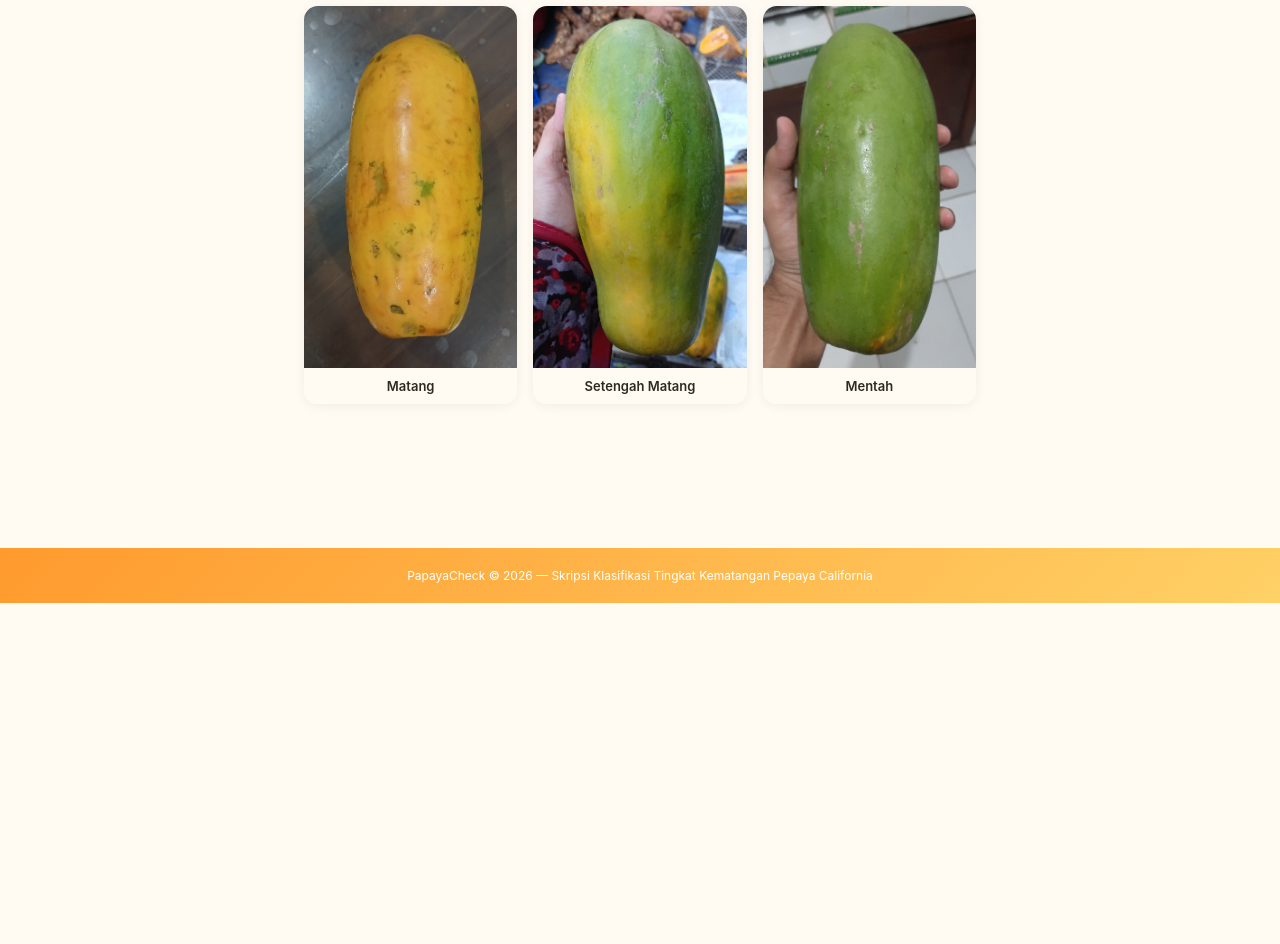
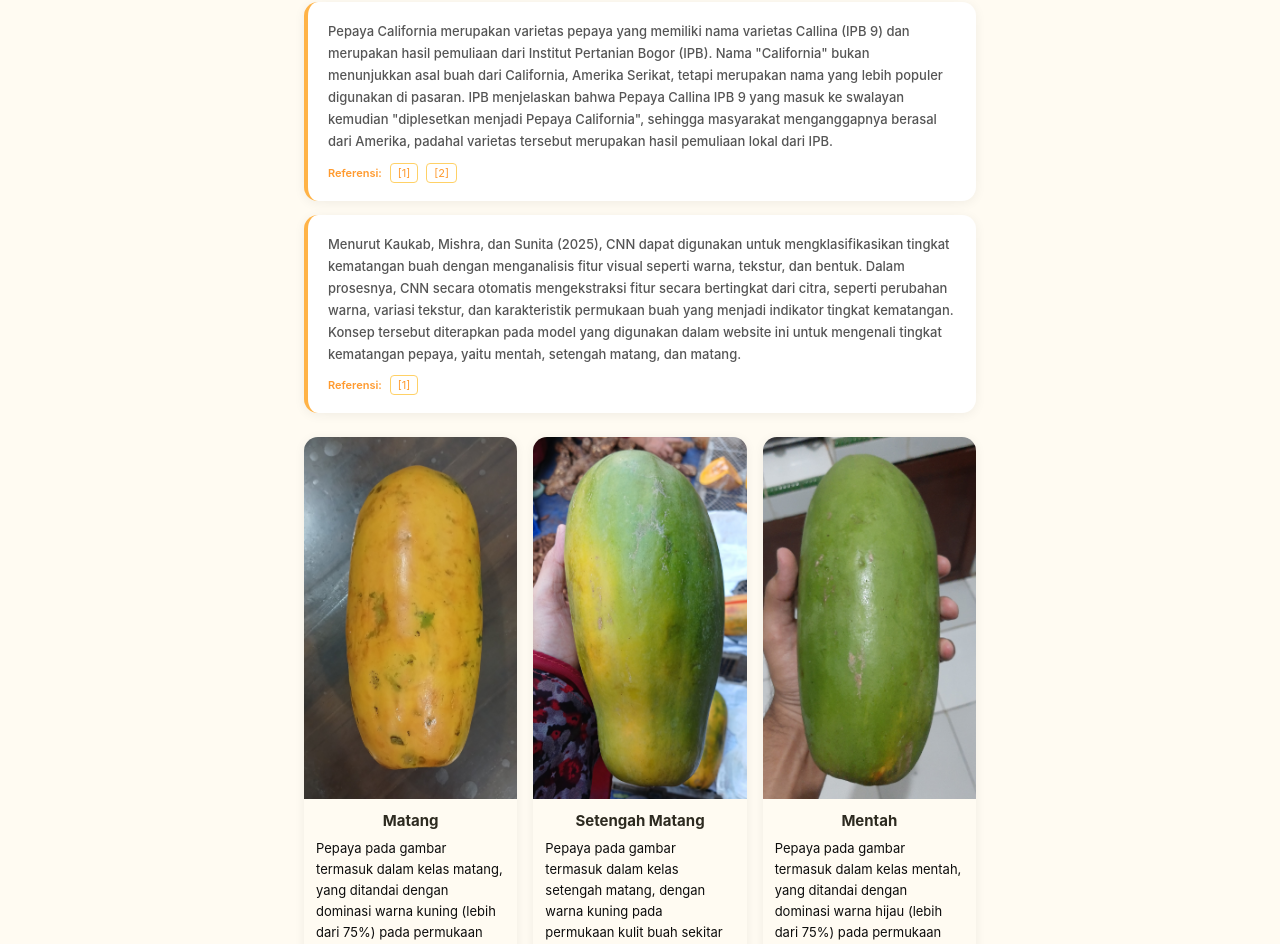
Before and after one commit to ridhwansyah/papaya-check-frontend, a React (Create React App) app: page /galeri in a window 1280 px wide. Shown: the part 197-1141 px from the top of the page. Before the commit the page ends 800 px from the top, so only its background shows below. Built offline with nearby package versions, Linux system fonts and the light colour scheme; no server answers; sample sign-in values are in the browser's storage.

Commit message:
update galeri dan hasil klasifikasi

```diff
--- a/src/pages/App.css
+++ b/src/pages/App.css
@@ -443,3 +443,51 @@ body {
 .btn-beranda:hover {
   background: #FFE8A0;
 }
+
+/* RESULT DESC */
+.result-desc-text {
+  font-size: 13px;
+  font-weight: 500;
+  color: #555;
+  text-align: left;
+  margin-bottom: 8px;
+  line-height: 1.7;
+}
+
+/* REFERENSI */
+.result-referensi {
+  display: flex;
+  align-items: center;
+  gap: 8px;
+  margin-bottom: 0;
+  justify-content: flex-start;
+}
+
+.result-referensi-label {
+  font-size: 11px;
+  font-weight: 600;
+  color: #FF9A2E;
+}
+
+.result-referensi-link {
+  font-size: 11px;
+  color: #FF9A2E;
+  text-decoration: none;
+  border: 1px solid #FFD166;
+  border-radius: 4px;
+  padding: 2px 7px;
+  transition: background 0.2s;
+}
+
+.result-referensi-link:hover {
+  background: #FFF8E7;
+}
+
+/* BUNGKUSAN DESC + REFERENSI */
+.result-desc-box {
+  background: #F9F5EC;
+  border-radius: 10px;
+  padding: 14px 16px;
+  margin-bottom: 16px;
+  text-align: left;
+}
--- a/src/pages/Galeri.css
+++ b/src/pages/Galeri.css
@@ -47,9 +47,61 @@
 .galeri-desc {
   font-size: 13px;
   color: #999;
+  margin-bottom: 20px;
+}
+
+/* INFO CARDS */
+.galeri-info-list {
+  display: flex;
+  flex-direction: column;
+  gap: 14px;
   margin-bottom: 24px;
 }
 
+.galeri-info-card {
+  background: #fff;
+  border-radius: 14px;
+  padding: 18px 20px;
+  box-shadow: 0 2px 12px rgba(0,0,0,0.06);
+  border-left: 4px solid #FFB347;
+}
+
+.galeri-info-text {
+  font-size: 13px;
+  color: #555;
+  line-height: 1.7;
+  margin-bottom: 10px;
+  font-weight: 500;
+}
+
+.galeri-info-refs {
+  display: flex;
+  align-items: center;
+  gap: 8px;
+  flex-wrap: wrap;
+}
+
+.galeri-info-ref-label {
+  font-size: 11px;
+  font-weight: 600;
+  color: #FF9A2E;
+}
+
+.galeri-info-ref-link {
+  font-size: 11px;
+  color: #FF9A2E;
+  text-decoration: none;
+  border: 1px solid #FFD166;
+  border-radius: 4px;
+  padding: 2px 7px;
+  transition: background 0.2s;
+}
+
+.galeri-info-ref-link:hover {
+  background: #FFF8E7;
+}
+
+/* GALERI GRID */
 .galeri-grid {
   display: grid;
   grid-template-columns: repeat(3, 1fr);
@@ -72,13 +124,28 @@
   display: block;
 }
 
+.galeri-card-info {
+  padding: 12px;
+  background: #FFFBF2;
+  flex: 1;
+  display: flex;
+  flex-direction: column;
+  gap: 8px;
+}
+
 .galeri-label {
   text-align: center;
+  font-size: 15px;
+  font-weight: 700;
+  color: #2D2A20;
+}
+
+.galeri-card-desc {
   font-size: 13px;
-  font-weight: 600;
-  color: #2D2A20;
-  padding: 10px 8px;
-  background: #FFFBF2;
+  color: #0d0d0d;
+  font-weight: 400;
+  line-height: 1.6;
+  text-align: left;
 }
 
 /* RESPONSIVE */
@@ -102,6 +169,10 @@
   .galeri-title {
     font-size: 17px;
   }
+
+  .galeri-info-card {
+    padding: 14px 16px;
+  }
 }
 
 @media (max-width: 360px) {
--- a/src/pages/Galeri.js
+++ b/src/pages/Galeri.js
@@ -6,9 +6,39 @@ import imgMentah from '../assets/mentah.jpg';
 import './Galeri.css';
 
 const GALERI_DATA = [
-  { label: 'Matang', img: imgMatang },
-  { label: 'Setengah Matang', img: imgSetengahMatang },
-  { label: 'Mentah', img: imgMentah },
+  {
+    label: 'Matang',
+    img: imgMatang,
+    desc: 'Pepaya pada gambar termasuk dalam kelas matang, yang ditandai dengan dominasi warna kuning (lebih dari 75%) pada permukaan kulit buah.',
+  },
+  {
+    label: 'Setengah Matang',
+    img: imgSetengahMatang,
+    desc: 'Pepaya pada gambar termasuk dalam kelas setengah matang, dengan warna kuning pada permukaan kulit buah sekitar 25–74%.',
+  },
+  {
+    label: 'Mentah',
+    img: imgMentah,
+    desc: 'Pepaya pada gambar termasuk dalam kelas mentah, yang ditandai dengan dominasi warna hijau (lebih dari 75%) pada permukaan kulit buah.',
+  },
+];
+
+const INFO_CARDS = [
+  {
+    id: 'info1',
+    content: 'Pepaya California merupakan varietas pepaya yang memiliki nama varietas Callina (IPB 9) dan merupakan hasil pemuliaan dari Institut Pertanian Bogor (IPB). Nama "California" bukan menunjukkan asal buah dari California, Amerika Serikat, tetapi merupakan nama yang lebih populer digunakan di pasaran. IPB menjelaskan bahwa Pepaya Callina IPB 9 yang masuk ke swalayan kemudian "diplesetkan menjadi Pepaya California", sehingga masyarakat menganggapnya berasal dari Amerika, padahal varietas tersebut merupakan hasil pemuliaan lokal dari IPB.',
+    refs: [
+      { label: '[1]', url: 'https://www.ipb.ac.id/news/index/2011/03/hatta-radjasa-cicipi-callina-02b9b55102f4d64a5b2eaa6a710390db/' },
+      { label: '[2]', url: 'https://www.ipb.ac.id/news/index/2010/10/peluncuran-varietas-baru-ipb-sekaligus-curhat-petani-e37601af38eea630845dcdd1276a47d8/' },
+    ],
+  },
+  {
+    id: 'info2',
+    content: 'Menurut Kaukab, Mishra, dan Sunita (2025), CNN dapat digunakan untuk mengklasifikasikan tingkat kematangan buah dengan menganalisis fitur visual seperti warna, tekstur, dan bentuk. Dalam prosesnya, CNN secara otomatis mengekstraksi fitur secara bertingkat dari citra, seperti perubahan warna, variasi tekstur, dan karakteristik permukaan buah yang menjadi indikator tingkat kematangan. Konsep tersebut diterapkan pada model yang digunakan dalam website ini untuk mengenali tingkat kematangan pepaya, yaitu mentah, setengah matang, dan matang.',
+    refs: [
+      { label: '[1]', url: 'https://www.researchgate.net/publication/403803029_Application_of_Convolutional_Neural_Networks_for_Ripeness_Classification_of_Fruits' },
+    ],
+  },
 ];
 
 function Galeri() {
@@ -25,11 +55,37 @@ function Galeri() {
         </div>
         <p className="galeri-desc">Contoh tampilan pepaya California berdasarkan tingkat kematangan</p>
 
+        {/* INFO CARDS */}
+        <div className="galeri-info-list">
+          {INFO_CARDS.map((info) => (
+            <div key={info.id} className="galeri-info-card">
+              <p className="galeri-info-text">{info.content}</p>
+              <div className="galeri-info-refs">
+                <span className="galeri-info-ref-label">Referensi:</span>
+                {info.refs.map((ref) => (
+                  <a key={ref.url} href={ref.url} target="_blank" rel="noreferrer" className="galeri-info-ref-link">
+                    {ref.label}
+                  </a>
+                ))}
+              </div>
+            </div>
+          ))}
+        </div>
+
+        {/* GALERI GRID */}
         <div className="galeri-grid">
           {GALERI_DATA.map((item) => (
             <div key={item.label} className="galeri-card">
               <img src={item.img} alt={item.label} className="galeri-img" />
-              <p className="galeri-label">{item.label}</p>
+              <div className="galeri-card-info">
+                <p className="galeri-label">{item.label}</p>
+                <p className="galeri-card-desc">{item.desc}</p>
+                <div className="galeri-info-refs">
+                  <span className="galeri-info-ref-label">Referensi:</span>
+                  <a href="https://repositori.uma.ac.id/jspui/bitstream/123456789/20291/1/178220009-%20Ahmad%20Daman%20Huri%20Rangkuti%20Fulltext.pdf" target="_blank" rel="noreferrer" className="galeri-info-ref-link">[1]</a>
+                  <a href="https://journal.ipb.ac.id/jurnalagronomi/article/view/1678" target="_blank" rel="noreferrer" className="galeri-info-ref-link">[2]</a>
+                </div>
+              </div>
             </div>
           ))}
         </div>
--- a/src/pages/Klasifikasi.js
+++ b/src/pages/Klasifikasi.js
@@ -7,10 +7,22 @@ import { db } from '../firebase';
 import { collection, addDoc, serverTimestamp } from 'firebase/firestore';
 
 const CLASS_LABELS = {
-  matang: { label: 'Matang' },
-  mentah: { label: 'Mentah' },
-  setengah_matang: { label: 'Setengah Matang' },
-  bukan_pepaya: { label: 'Bukan Pepaya' },
+  matang: {
+    label: 'Matang',
+    desc: 'Pepaya pada gambar termasuk dalam kelas matang, yang ditandai dengan dominasi warna kuning (lebih dari 75%) pada permukaan kulit buah.',
+  },
+  mentah: {
+    label: 'Mentah',
+    desc: 'Pepaya pada gambar termasuk dalam kelas mentah, yang ditandai dengan dominasi warna hijau (lebih dari 75%) pada permukaan kulit buah.',
+  },
+  setengah_matang: {
+    label: 'Setengah Matang',
+    desc: 'Pepaya pada gambar termasuk dalam kelas setengah matang, dengan warna kuning pada permukaan kulit buah sekitar 25–74%.',
+  },
+  bukan_pepaya: {
+    label: 'Bukan Pepaya',
+    desc: null,
+  },
 };
 
 const ALLOWED_TYPES = ['image/jpeg', 'image/jpg', 'image/png', 'image/webp'];
@@ -238,6 +250,20 @@ function Klasifikasi() {
         {result && info && (
           <div className={`result-card result-${result.kelas}`}>
             <h2 className="result-label">{info.label}</h2>
+{(info.desc || result.kelas !== 'bukan_pepaya') && (
+  <div className="result-desc-box">
+    {info.desc && (
+      <p className="result-desc-text">{info.desc}</p>
+    )}
+    {result.kelas !== 'bukan_pepaya' && (
+      <div className="result-referensi">
+        <span className="result-referensi-label">Referensi:</span>
+        <a href="https://repositori.uma.ac.id/jspui/bitstream/123456789/20291/1/178220009-%20Ahmad%20Daman%20Huri%20Rangkuti%20Fulltext.pdf" target="_blank" rel="noreferrer" className="result-referensi-link">[1]</a>
+        <a href="https://journal.ipb.ac.id/jurnalagronomi/article/view/1678" target="_blank" rel="noreferrer" className="result-referensi-link">[2]</a>
+      </div>
+    )}
+  </div>
+)}
             {result.kelas === 'bukan_pepaya' && (
               <p className="bukan-pepaya-warning">
                 Gambar tidak dikenali sebagai pepaya. Pastikan gambar Anda adalah buah pepaya dan terlihat jelas.
```
